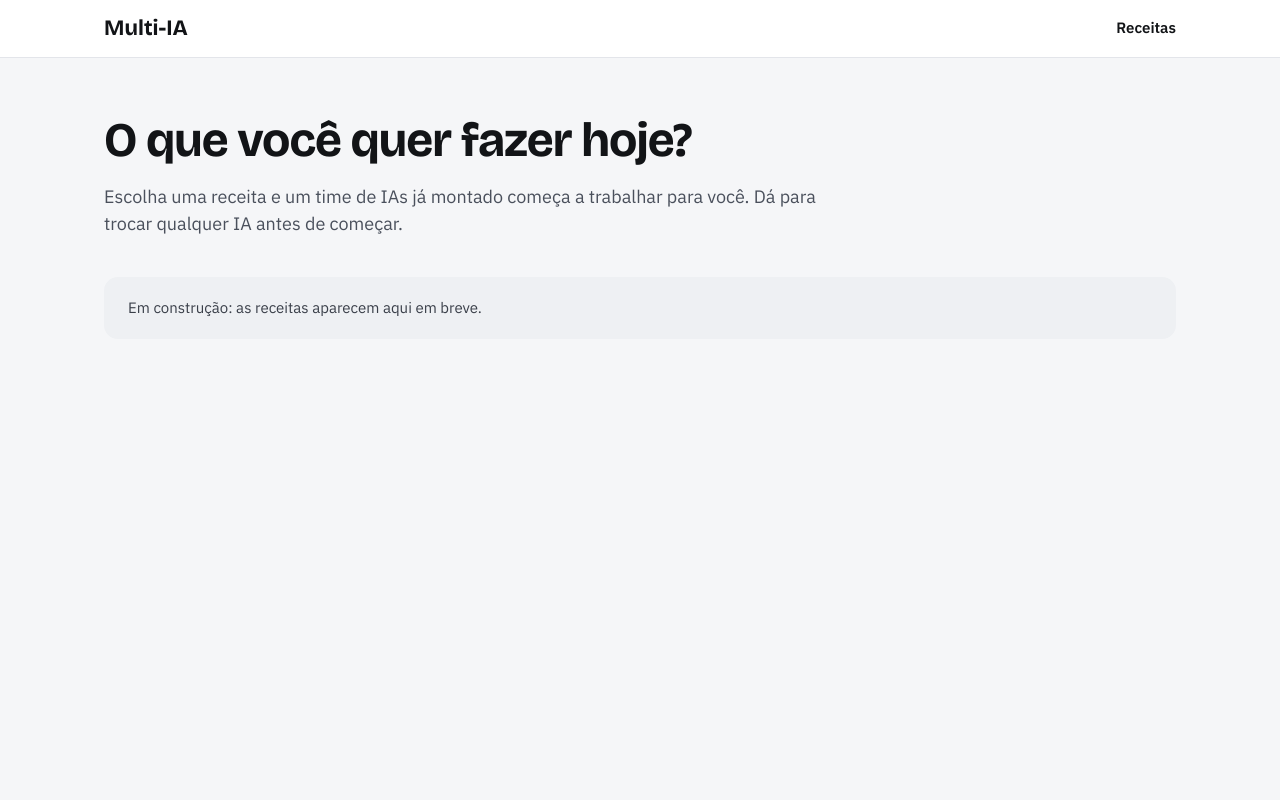
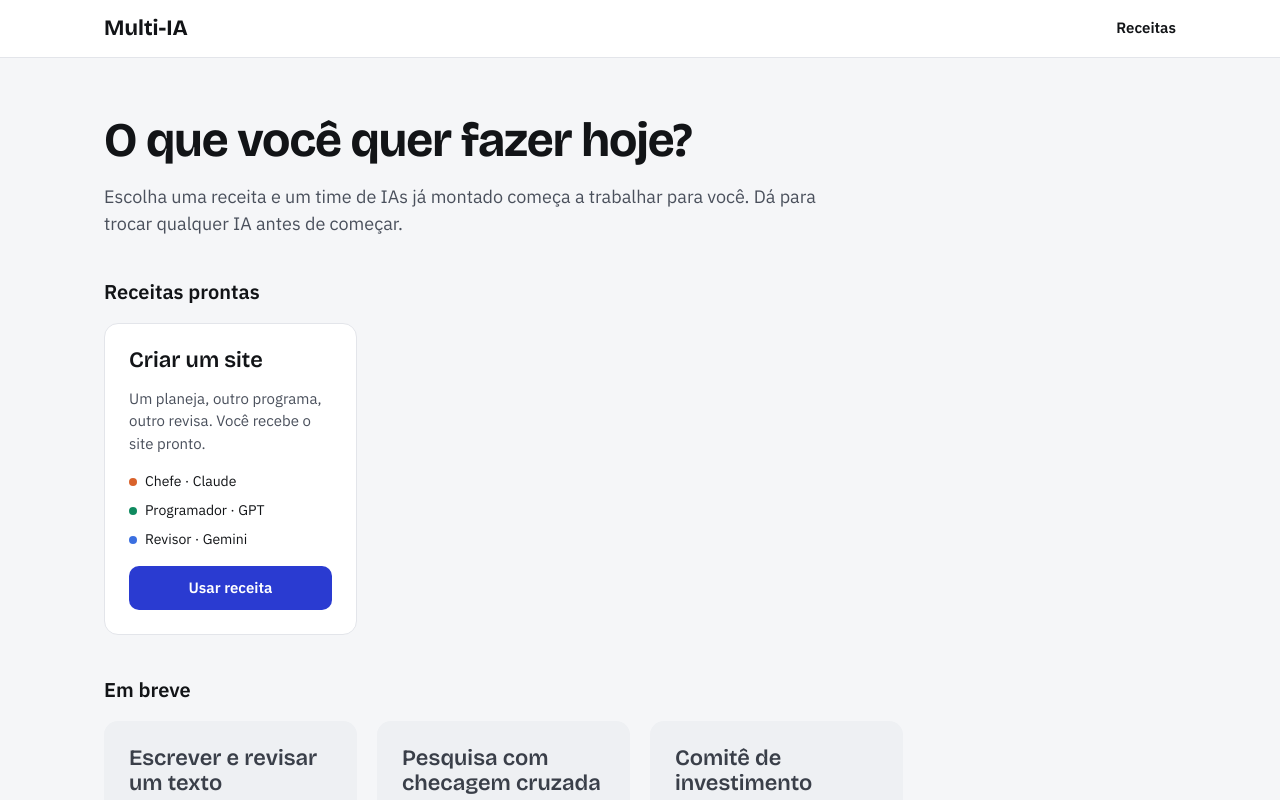
Before and after one commit to lgvoliveira/multi-ia, a Next.js app: page / in a window 1280 px wide. Shown: the top 800 px of the page. Built offline with nearby package versions, Linux system fonts and the light colour scheme.

Commit message:
mostra as receitas em cartões na página inicial
As receitas prontas ficam separadas das que estão "Em breve". Cada cartão
mostra o time sugerido com a cor de cada IA.

Co-Authored-By: Claude Opus 5.5 <noreply@anthropic.com>

```diff
--- a/app/page.module.css
+++ b/app/page.module.css
@@ -27,10 +27,20 @@
   color: var(--color-text-muted);
 }
 
-.notice {
-  background: var(--color-surface-muted);
-  border-radius: var(--radius-card);
-  padding: var(--space-5) var(--space-6);
-  color: var(--color-text-soft);
-  font-size: var(--text-md);
+.section {
+  display: flex;
+  flex-direction: column;
+  gap: var(--space-4);
 }
+
+.sectionTitle {
+  font-size: var(--text-2xl);
+  font-weight: var(--weight-semibold);
+}
+
+/* Quantos cartões couberem por linha; no celular, um por linha. */
+.grid {
+  display: grid;
+  grid-template-columns: repeat(auto-fill, minmax(min(var(--card-min-width), 100%), 1fr));
+  gap: var(--space-5);
+}
--- a/app/page.tsx
+++ b/app/page.tsx
@@ -1,7 +1,12 @@
+import { RecipeCard } from "@/components/RecipeCard";
+import { listRecipeSummaries } from "@/lib/recipes/catalog";
+import type { RecipeSummary } from "@/lib/recipes/types";
 import styles from "./page.module.css";
 
-// Página inicial. Na T5 ela ganha os cartões das receitas.
+// Página inicial: as receitas prontas primeiro, depois as que ainda estão "Em breve".
 export default function HomePage() {
+  const recipes = listRecipeSummaries();
+
   return (
     <main className={styles.main}>
       <section className={styles.intro}>
@@ -12,7 +17,34 @@ export default function HomePage() {
         </p>
       </section>
 
-      <p className={styles.notice}>Em construção: as receitas aparecem aqui em breve.</p>
+      <RecipeSection
+        id="prontas"
+        title="Receitas prontas"
+        recipes={recipes.filter((recipe) => recipe.available)}
+      />
+      <RecipeSection
+        id="em-breve"
+        title="Em breve"
+        recipes={recipes.filter((recipe) => !recipe.available)}
+      />
     </main>
   );
 }
+
+function RecipeSection({ id, title, recipes }: { id: string; title: string; recipes: RecipeSummary[] }) {
+  if (recipes.length === 0) return null;
+  const headingId = `receitas-${id}`;
+
+  return (
+    <section className={styles.section} aria-labelledby={headingId}>
+      <h2 id={headingId} className={styles.sectionTitle}>
+        {title}
+      </h2>
+      <div className={styles.grid}>
+        {recipes.map((recipe) => (
+          <RecipeCard key={recipe.id} recipe={recipe} />
+        ))}
+      </div>
+    </section>
+  );
+}
--- /dev/null
+++ b/components/AiDot.module.css
@@ -0,0 +1,25 @@
+.dot {
+  display: inline-block;
+  flex-shrink: 0;
+  width: var(--size-ai-dot);
+  height: var(--size-ai-dot);
+  border-radius: var(--radius-pill);
+}
+
+.large {
+  width: var(--size-ai-dot-lg);
+  height: var(--size-ai-dot-lg);
+}
+
+/* Uma classe por IA, com o mesmo nome do identificador (ProviderId). */
+.claude {
+  background: var(--color-ai-claude);
+}
+
+.gpt {
+  background: var(--color-ai-gpt);
+}
+
+.gemini {
+  background: var(--color-ai-gemini);
+}
--- /dev/null
+++ b/components/AiDot.tsx
@@ -0,0 +1,16 @@
+import type { ProviderId } from "@/lib/providers/types";
+import styles from "./AiDot.module.css";
+
+interface AiDotProps {
+  provider: ProviderId;
+  size?: "small" | "large";
+}
+
+// Bolinha com a cor da IA. É só enfeite: o nome da IA sempre aparece escrito ao lado.
+export function AiDot({ provider, size = "small" }: AiDotProps) {
+  const className = [styles.dot, styles[provider], size === "large" && styles.large]
+    .filter(Boolean)
+    .join(" ");
+
+  return <span className={className} aria-hidden="true" />;
+}
--- /dev/null
+++ b/components/RecipeCard.module.css
@@ -0,0 +1,80 @@
+.card {
+  background: var(--color-surface);
+  border: 1px solid var(--color-border);
+  border-radius: var(--radius-card);
+  padding: var(--space-6);
+  display: flex;
+  flex-direction: column;
+  gap: var(--space-4);
+}
+
+.comingSoon {
+  background: var(--color-surface-muted);
+  border-color: transparent;
+}
+
+.title {
+  font-family: var(--font-display);
+  font-size: var(--text-3xl);
+  font-weight: var(--weight-semibold);
+  line-height: var(--line-height-tight);
+}
+
+.comingSoon .title {
+  color: var(--color-text-soft);
+}
+
+.description {
+  font-size: var(--text-md);
+  color: var(--color-text-muted);
+}
+
+.team {
+  margin: 0;
+  padding: 0;
+  list-style: none;
+  display: flex;
+  flex-direction: column;
+  gap: var(--space-2);
+  font-size: var(--text-sm);
+}
+
+.member {
+  display: flex;
+  align-items: center;
+  gap: var(--space-2);
+}
+
+/* Fica sempre no pé do cartão, mesmo quando os cartões têm alturas diferentes. */
+.action,
+.badge {
+  margin-top: auto;
+}
+
+.action {
+  display: inline-flex;
+  justify-content: center;
+  align-items: center;
+  min-height: var(--control-height);
+  border-radius: var(--radius-control);
+  background: var(--color-primary);
+  color: var(--color-on-primary);
+  font-size: var(--text-md);
+  font-weight: var(--weight-semibold);
+  text-decoration: none;
+}
+
+.action:hover {
+  background: var(--color-primary-hover);
+  color: var(--color-on-primary);
+}
+
+.badge {
+  align-self: flex-start;
+  padding: var(--space-1) var(--space-3);
+  border-radius: var(--radius-pill);
+  background: var(--color-surface);
+  color: var(--color-text-soft);
+  font-size: var(--text-sm);
+  font-weight: var(--weight-semibold);
+}
--- /dev/null
+++ b/components/RecipeCard.tsx
@@ -0,0 +1,36 @@
+import Link from "next/link";
+import { getProviderInfo } from "@/lib/providers/catalog";
+import type { RecipeSummary } from "@/lib/recipes/types";
+import { AiDot } from "./AiDot";
+import styles from "./RecipeCard.module.css";
+
+// Cartão de uma receita na página inicial. Receita que ainda não está pronta aparece apagada e sem botão.
+export function RecipeCard({ recipe }: { recipe: RecipeSummary }) {
+  return (
+    <article className={recipe.available ? styles.card : `${styles.card} ${styles.comingSoon}`}>
+      <h3 className={styles.title}>{recipe.name}</h3>
+      <p className={styles.description}>{recipe.description}</p>
+
+      <ul className={styles.team} aria-label="Time sugerido">
+        {recipe.team.map((member) => (
+          <li key={member.roleName} className={styles.member}>
+            <AiDot provider={member.provider} />
+            {member.roleName} · {getProviderInfo(member.provider).name}
+          </li>
+        ))}
+      </ul>
+
+      {recipe.available ? (
+        <Link
+          href={`/recipes/${recipe.id}`}
+          className={styles.action}
+          aria-label={`Usar receita ${recipe.name}`}
+        >
+          Usar receita
+        </Link>
+      ) : (
+        <p className={styles.badge}>Em breve</p>
+      )}
+    </article>
+  );
+}
--- a/styles/tokens.css
+++ b/styles/tokens.css
@@ -31,6 +31,10 @@
   --color-status-working-bg: #e6e9fb;
   --color-status-waiting-text: #3a3f49;
   --color-status-waiting-bg: #eef0f3;
+
+  /* Cores: avisos de erro (ex.: pedido vazio) */
+  --color-error-text: #b42318;
+  --color-error-bg: #fef3f2;
 
   /* Cores: bloco de código */
   --color-code-bg: #14161b;
@@ -88,10 +92,21 @@
   /* Tamanhos de controles (botões e campos) */
   --control-height: 44px;
   --control-height-lg: 48px;
+  --picker-width: 240px; /* lista de escolha da IA, com a bolinha de cor */
+
+  /* Tamanhos de peças pequenas */
+  --size-ai-dot: 8px; /* bolinha com a cor da IA */
+  --size-ai-dot-lg: 12px;
+  --size-badge: 40px; /* quadradinho com o número do papel */
 
   /* Larguras de página */
   --page-max-width: 1120px;
   --page-narrow-width: 880px;
   --text-max-width: 720px;
+  --card-min-width: 250px; /* largura mínima de um cartão de receita */
+  /* Tela "Montar o time": abaixo destas larguras, as peças passam para a linha de baixo */
+  --team-min-width: 560px;
+  --request-min-width: 320px;
+  --role-info-min-width: 160px;
   --page-gutter: var(--space-6);
 }
```
